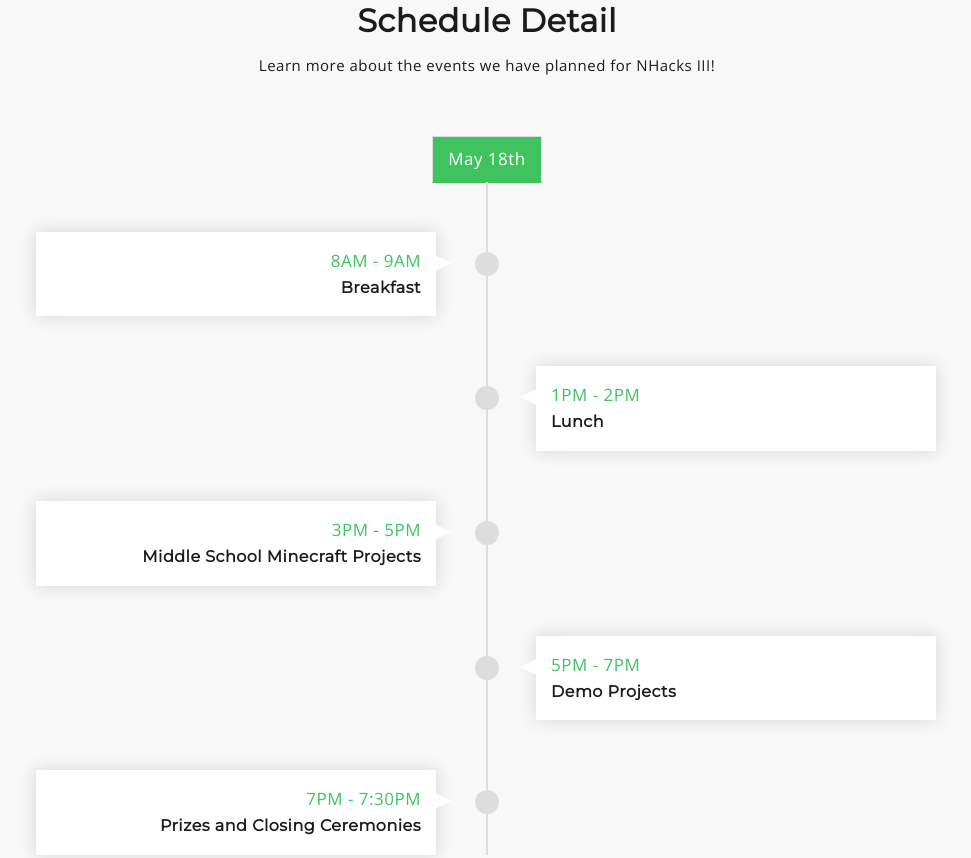
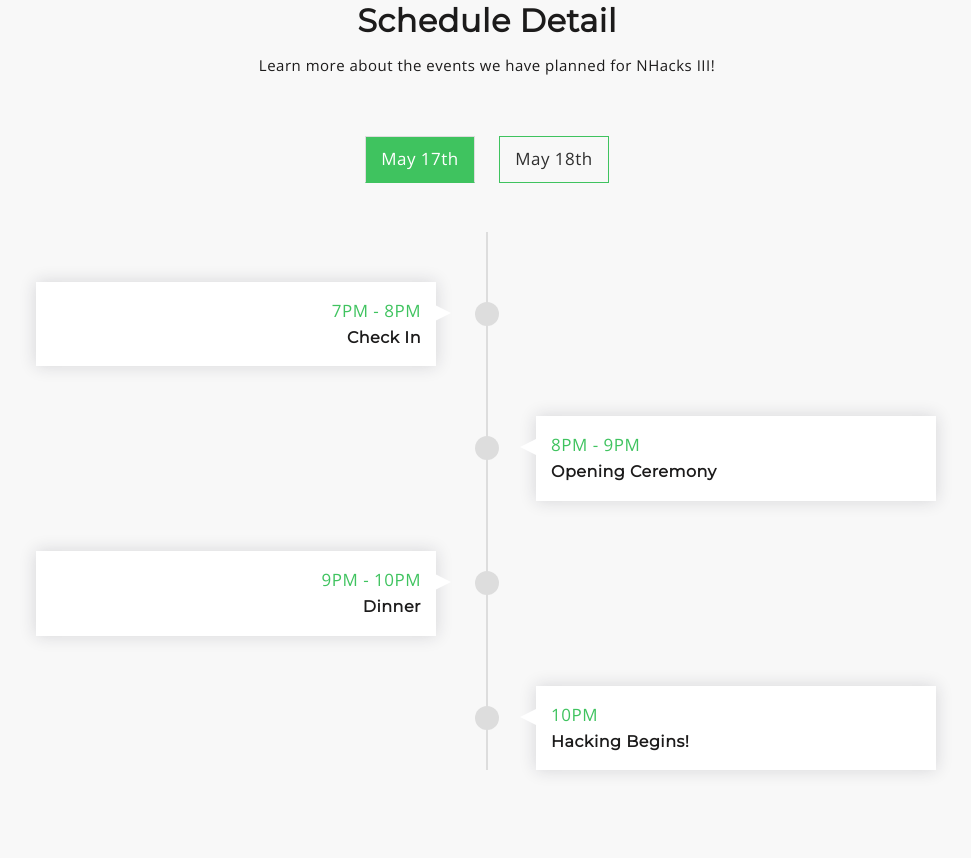
Before and after one commit to NHacks/NHacks-Website, a plain HTML site: page index.html in a window 1280 px wide. Shown: the part 1335-2193 px from the top of the page, without its empty margins (153-1124 px from the left). Drawn offline with nearby package versions, Linux system fonts and the light colour scheme.

```diff
--- a/index.html
+++ b/index.html
@@ -191,11 +191,53 @@
 							<div class="mu-schedule-content-area">
 								<!-- Nav tabs -->
 								<ul class="nav nav-tabs mu-schedule-menu" role="tablist">
-								    <li role="presentation" class="active"><a href="#first-day" aria-controls="first-day" role="tab" data-toggle="tab">May 18th</a></li>
+								    <li role="presentation" class="active"><a href="#first-day" aria-controls="first-day" role="tab" data-toggle="tab">May 17th</a></li>
+								    <li role="presentation"><a href="#second-day" aria-controls="second-day" role="tab" data-toggle="tab">May 18th</a></li>
 								</ul>
 
 								<!-- Tab panes -->
-                    <div role="tabpanel" class="tab-pane fade mu-event-timeline in active" id="first-day">
+								<div class="tab-content mu-schedule-content">
+								    <div role="tabpanel" class="tab-pane fade mu-event-timeline in active" id="first-day">
+								    	<ul>
+								    		<li>
+								    			<div class="mu-single-event">
+								    				<p class="mu-event-time">7PM - 8PM</p>
+								    				<h3>Check In</h3>
+								    			</div>
+								    		</li>
+								    		<li>
+								    			<div class="mu-single-event">
+								    				<!-- <img src="assets/images/speaker-1.jpg" alt="event speaker"> -->
+								    				<p class="mu-event-time">8PM - 9PM</p>
+								    				<h3>Opening Ceremony</h3>
+								    				<!-- <span>By Karl Groves</span> -->
+								    			</div>
+								    		</li>
+								    		<li>
+								    			<div class="mu-single-event">
+								    				<!-- <img src="assets/images/speaker-2.jpg" alt="event speaker"> -->
+								    				<p class="mu-event-time">9PM - 10PM</p>
+								    				<h3>Dinner</h3>
+								    				<!-- <span>By Sarah Dransner</span> -->
+								    			</div>
+								    		</li>
+								    		<li>
+								    			<div class="mu-single-event">
+								    				<!-- <img src="assets/images/speaker-3.jpg" alt="event speaker"> -->
+								    				<p class="mu-event-time">10PM</p>
+								    				<h3>Hacking Begins!</h3>
+								    				<!-- <span>By Ned Stark</span> -->
+								    			</div>
+								    		</li>
+								    		<!-- <li>
+								    			<div class="mu-single-event">
+								    				<p class="mu-event-time">1.00 PM</p>
+								    				<h3>The End</h3>
+								    			</div>
+								    		</li> -->
+								    	</ul>
+								    </div>
+								    <div role="tabpanel" class="tab-pane fade mu-event-timeline" id="second-day">
 								    	<ul>
 								    		<li>
 								    			<div class="mu-single-event">
@@ -245,7 +287,6 @@
 			</div>
 		</section>
 		<!-- End Schedule -->
-
 		<!-- Start Speakers -->
 		<section id="mu-speakers">
 			<div class="container">
```
